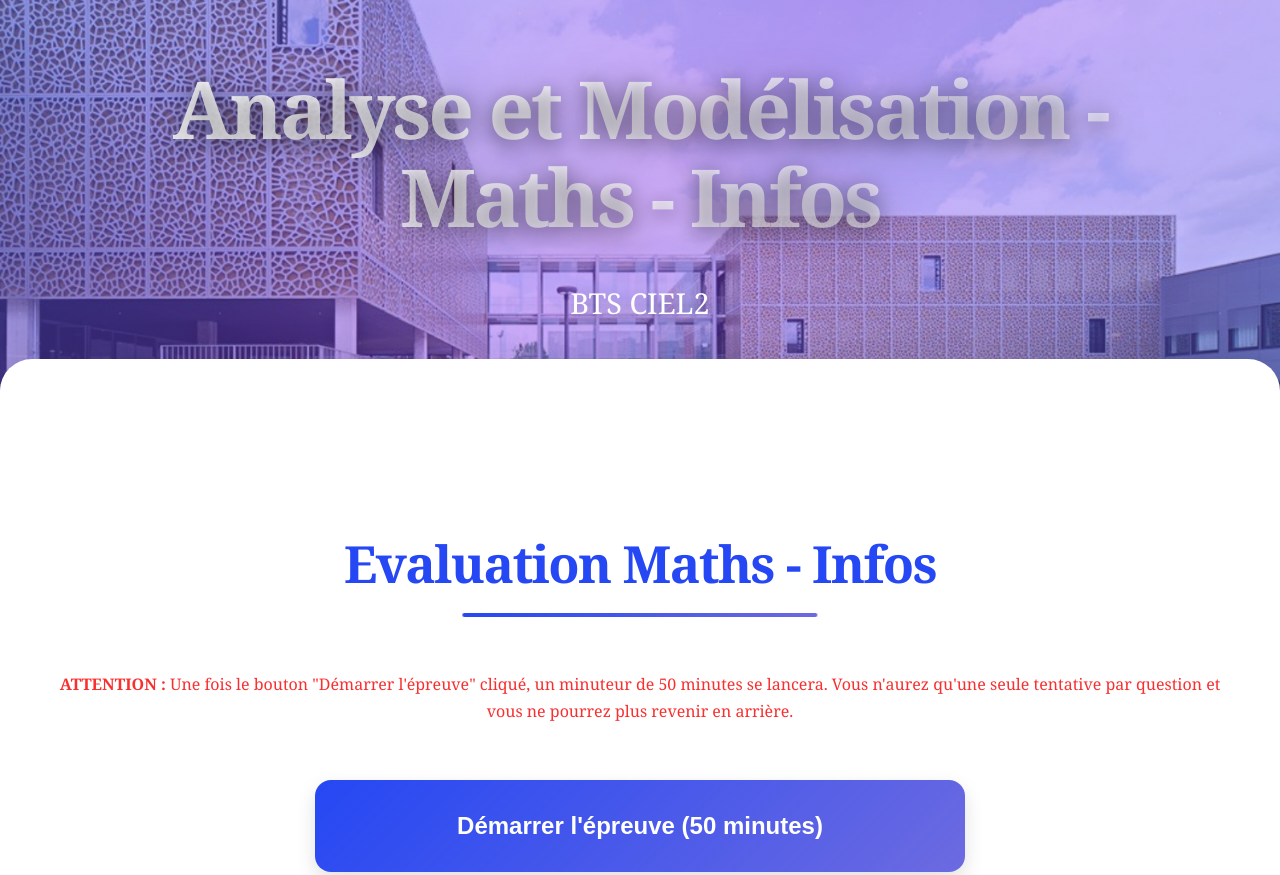
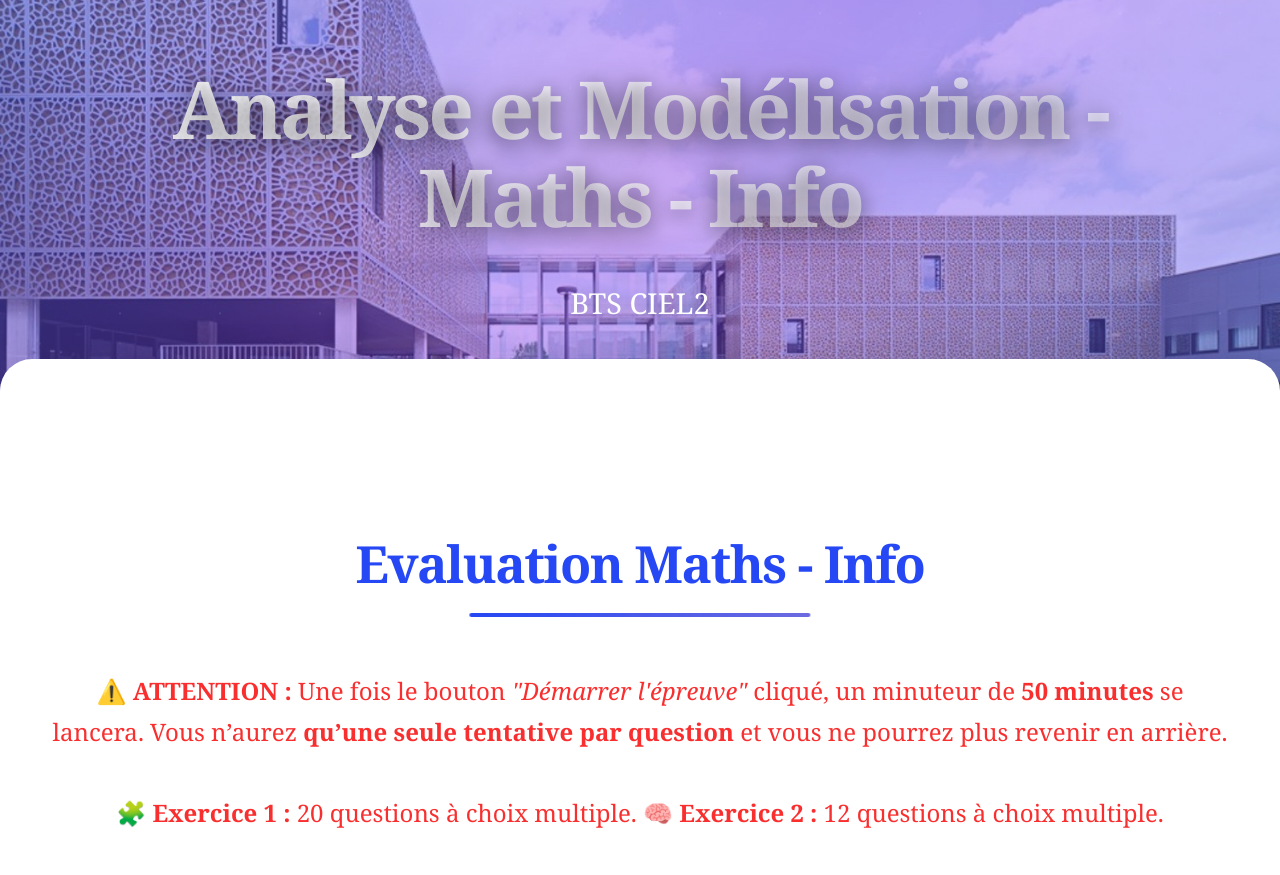
Before and after one commit to DjamelBMN/co_intervention, a plain HTML site: page index.html in a window 1280 px wide. Shown: the top 875 px of the page. Drawn offline with nearby package versions, Linux system fonts and the light colour scheme; some packages are replaced by stand-ins of ours.

Commit message:
Auto commit 2025-10-29 19:52:41

```diff
--- a/index.html
+++ b/index.html
@@ -7,7 +7,7 @@
 
                                                     Tu as trouvé l'entrée principale... Félicitations pour cette quête !
 
-                                                    Tu es dans la structure, le squelette de notre petit bijou pédagogique.
+                                                    Tu es dans la structure, le squelette de ton évaluation.
 
                                                     Chaque balise a été pensée (ou générée) pour porter la magie du CSS que tu as peut-être déjà aperçue.
 
@@ -15,13 +15,13 @@
 
                                                     ... n'oublie pas le petit mot doux dans le CSS : "chaque modification sauvage sera facturée en café ☕ !!!!!"
 
-                                                    Mais trêve de plaisanterie : bonne navigation ! L'esprit de MathJax veille sur toi.
+                                                    Mais trêve de plaisanterie : bonne navigation ! L'esprit de MathJax bien formatter veille sur toi.
 
 
                                                                                          — Djamel BENMAKHLOUF —
 
 
-                                                                      ..... et l'IA qui travaille non "pour" amais "avec" lui 😊 ....
+                                                                      ..... et l'IA qui travaille non "pour" mais "avec" lui 😊 ....
 
 -->
 
@@ -33,7 +33,7 @@
 <head>
     <meta charset="UTF-8">
     <meta name="viewport" content="width=device-width, initial-scale=1.0">
-    <title>Evaluation - Analyse et Modélisation - Maths - Infos (BTS CIEL)</title>
+    <title>Evaluation - Analyse et Modélisation - Maths - Info (BTS CIEL)</title>
     <link rel="stylesheet" href="static/css/style.css">
     <link rel="preconnect" href="https://fonts.googleapis.com">
     <link rel="preconnect" href="https://fonts.gstatic.com" crossorigin>
@@ -61,16 +61,20 @@
     <div id="main-content-wrapper">
         <header>
             <!-- Ces éléments (h1, p) seront animés par les règles du header CSS après la disparition du preloader -->
-            <h1>Analyse et Modélisation - Maths - Infos</h1>
+            <h1>Analyse et Modélisation - Maths - Info</h1>
             <p>BTS CIEL2</p>
         </header>
         <main>
             <section class="menu">
-                <h2 class="fade-in" style="--animate-delay-val: 1.4s;">Evaluation Maths - Infos</h2>
+                <h2 class="fade-in" style="--animate-delay-val: 1.4s;">Evaluation Maths - Info</h2>
                 <!-- Utilisation de la classe fade-in pour le paragraphe ATTENTION -->
-                <p class="fade-in modern-blink-solid" style="--animate-delay-val: 1.5s;">
-                <span style="color: var(--color-error);">
-                    <strong>ATTENTION :</strong> Une fois le bouton "Démarrer l'épreuve" cliqué, un minuteur de 50 minutes se lancera. Vous n'aurez qu'une seule tentative par question et vous ne pourrez plus revenir en arrière.
+                <p class="fade-in modern-blink-solid" style="--animate-delay-val: 3s;">
+                <span class="warning-blink">
+                    <strong>⚠️ ATTENTION :</strong> Une fois le bouton <em>"Démarrer l'épreuve"</em> cliqué, un minuteur de <strong>50 minutes</strong> se lancera.
+                    Vous n’aurez <strong>qu’une seule tentative par question</strong> et vous ne pourrez plus revenir en arrière.
+                    <br><br>
+                    🧩 <strong>Exercice 1 :</strong> 20 questions à choix multiple.
+                    🧠 <strong>Exercice 2 :</strong> 12 questions à choix multiple.
                 </span>
                 </p>
                 <br>
@@ -86,7 +90,9 @@
         </main>
         <!-- Le footer est englobé et aura une animation d'entrée -->
         <footer>
-            <p>&copy; M. MADANI - D. BENMAKHLOUF</p>
+                <p class="footer-note">&copy; M. MADANI - D. BENMAKHLOUF</p>
+                <br><strong>L.P.O Jean Rostand</strong><br>
+
         </footer>
     </div>
 
--- a/static/css/style.css
+++ b/static/css/style.css
@@ -4,7 +4,7 @@
 
                                                     /*
 
-                                                    Ah, te voilà… étudiant, collègue ou simplement explorateur du code 🕵️‍♂️
+                                                                        Ah, te voilà… explorateur du code 🕵️‍♂️
 
                                                     Tu viens d’ouvrir le grimoire du CSS — un territoire capricieux où chaque ligne a son humeur.
 
@@ -1742,3 +1742,16 @@ p.math-display * {
 @keyframes spin {
     to { transform: rotate(360deg); }
 }
+
+
+.warning-blink {
+    color: var(--color-error);
+    animation: blink 1s infinite;
+    font-size: 1.5em; /* augmente la taille du texte */
+    font-weight: 500;
+}
+
+@keyframes blink {
+    0%, 100% { opacity: 1; }
+    50% { opacity: 0.5; }
+}
```
Also changed, not shown: exercice.html (+6 -0 lines), qcm.html (+6 -0 lines), 1 other file.
